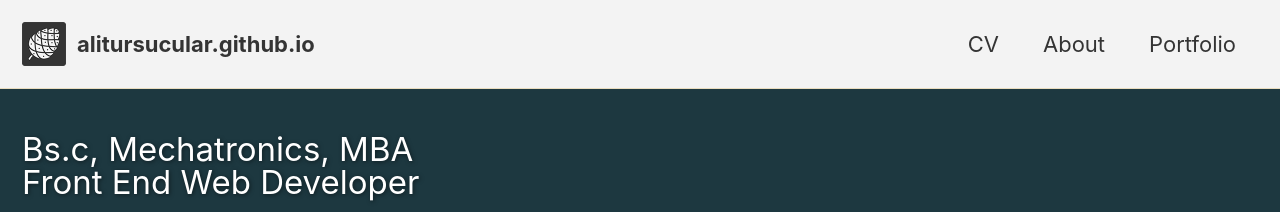
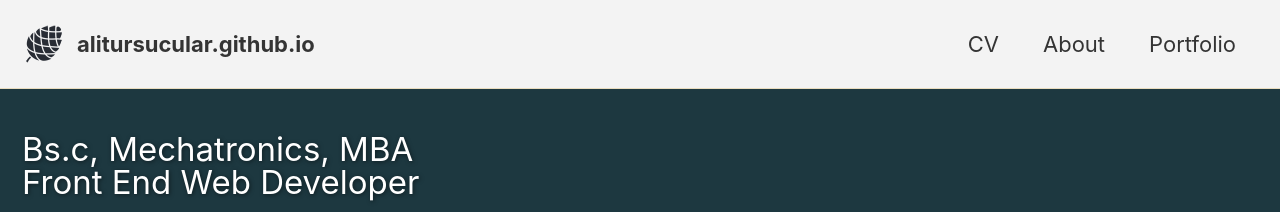
Before and after one commit to alitursucular/alitursucular.github.io, a Jekyll site: the page built from index.html, in a window 1280 px wide. Shown: the top 212 px of the page. Built offline with Jekyll 4.4.1, drawn with Linux system fonts in a browser that asks for light colours; cached includes are drawn as plain includes; the list of posts is cut into pages by our own code.

Commit message:
Logo and favicon update

```diff
--- a/_config.yml
+++ b/_config.yml
@@ -24,7 +24,7 @@ url: "https://alitursucular.github.io" # the base hostname & protocol for your s
 baseurl: # the subpath of your site, e.g. "/blog"
 repository: "alitursucular/alitursucular.github.io" # GitHub username/repo-name e.g. "mmistakes/minimal-mistakes"
 teaser: # path of fallback teaser image, e.g. "/assets/images/500x300.png"
-logo: "/assets/images/alitursucular.github.io-logo.png" # path of logo image to display in the masthead, e.g. "/assets/images/88x88.png"
+logo: "/assets/images/pinecone-software-limited-small-logo.png" # path of logo image to display in the masthead, e.g. "/assets/images/88x88.png"
 masthead_title: # overrides the website title displayed in the masthead, use " " for no title
 # breadcrumbs            : false # true, false (default)
 words_per_minute: 150
--- a/_includes/head/custom.html
+++ b/_includes/head/custom.html
@@ -1,15 +1,25 @@
 <!-- start custom head snippets -->
 
 <!-- insert favicons. use https://realfavicongenerator.net/ -->
+<link
+  rel="icon"
+  href="../../assets/images/pinecone-software-limited-favicon.ico"
+  type="image/x-icon"
+/>
 
 <!-- Global site tag (gtag.js) - Google Analytics -->
-<script async src="https://www.googletagmanager.com/gtag/js?id=UA-140131876-1"></script>
+<script
+  async
+  src="https://www.googletagmanager.com/gtag/js?id=UA-140131876-1"
+></script>
 <script>
   window.dataLayer = window.dataLayer || [];
-  function gtag(){dataLayer.push(arguments);}
-  gtag('js', new Date());
+  function gtag() {
+    dataLayer.push(arguments);
+  }
+  gtag("js", new Date());
 
-  gtag('config', 'UA-140131876-1');
+  gtag("config", "UA-140131876-1");
 </script>
 
 <!-- end custom head snippets -->
```
Also changed, not shown: assets/images/alitursucular.github.io-logo.png (deleted), assets/images/pinecone-software-limited-favicon.ico (added), assets/images/pinecone-software-limited-small-logo.png (added).
